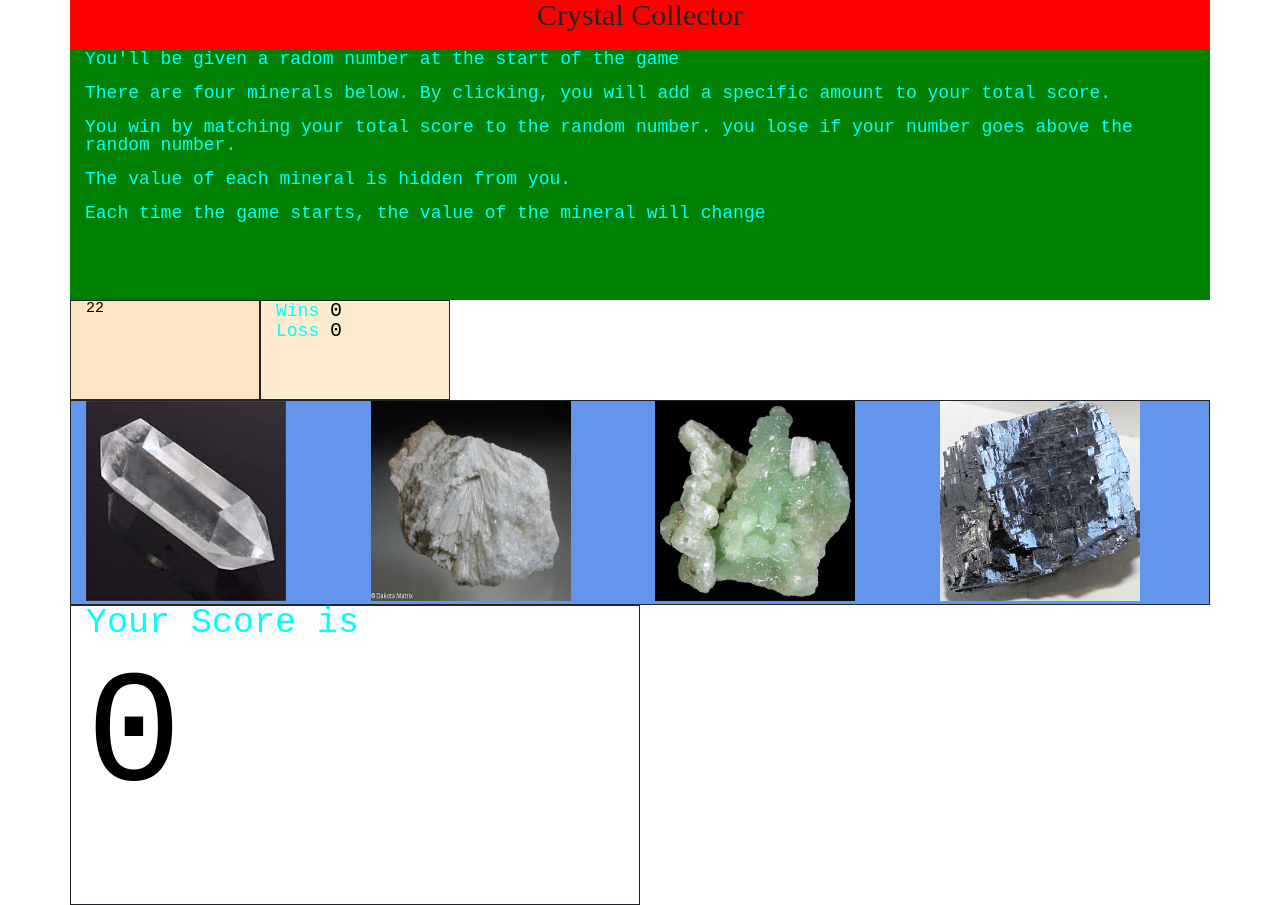
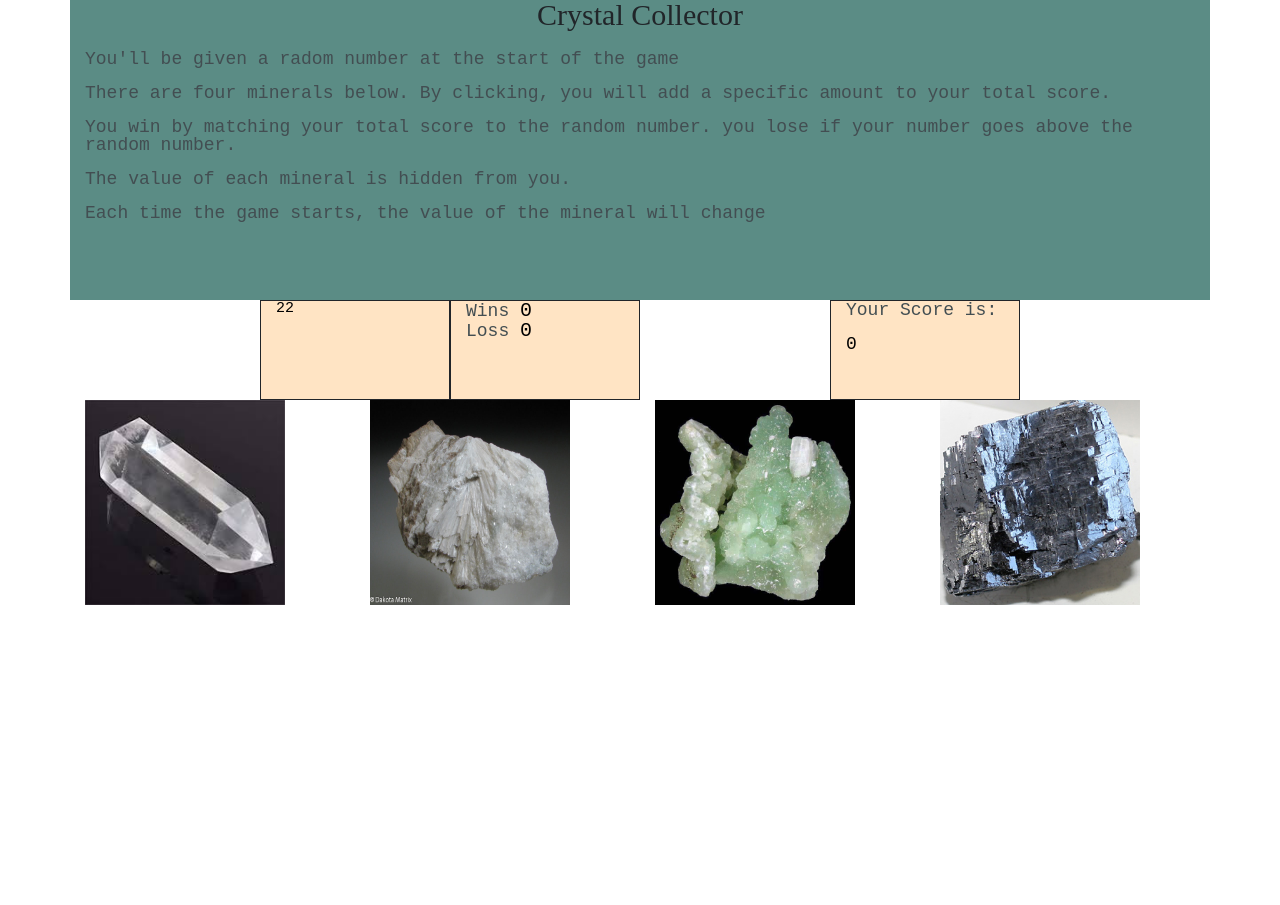
Before and after one commit to JGOON1/unit-4-game, a plain HTML site: page index.html in a window 1280 px wide. After the commit the page ends 800 px from the top, so only its background shows below. Drawn offline with nearby package versions, Linux system fonts and the light colour scheme.

Commit message:
changed the formating and layout of page

```diff
--- a/assets/css/styles.css
+++ b/assets/css/styles.css
@@ -8,19 +8,19 @@ h1{
 }
 .heading{
     height: 50px;
-    background: red;
+    background: #5b8c85;
 
 }
 
 .explain{
-    background: green;
+    background: #5b8c85;
     height: 250px;
 }
 p{
     text-align: left;
     font-size: 18px;
     font-family: 'Courier New', Courier, monospace;
-    color: aqua;
+    color: #434e52;
 
 }
 
@@ -28,34 +28,33 @@ p{
     border: solid 1px;
     background-color: bisque;
     height: 100px;
+    align-items: center;
 
 
 }
 .tracker{
     border: solid 1px;
-    background-color: blanchedalmond;
+    background-color: bisque;
     height: 100px;
 
 }
-.minerals{
-    border: solid 1px;
-    background: cornflowerblue;
-}
+
+
 img{
-    height: 200px;
+    height: 100%;
     width: 200px;
 }
 
 .scoring{
     border: solid 1px;
-    height: 300px;
+    height: 100px;
     width: 50%;
+    background-color: bisque;
 
 
 }
 
 #score{
-    font-size: 10rem;
     color: black;
 
 
--- a/index.html
+++ b/index.html
@@ -47,12 +47,19 @@
 
     <div class="container">
         <div class="row">
-            <div class="col-md-2 counter">
+            <div class="col-2"></div>
+            <div class="col-2 counter">
                 <p id="selectedNumber"> <span>0</span></p>
             </div>
-            <div class="col-md-2 tracker">
+            <div class="col-2 tracker">
                 <p> Wins <span id="wins">0</span></p>
                 <p>Loss <span id="loss">0</span></p>
+            </div>
+            <div class="col-2"></div>
+            <div class="col-2 scoring">
+                <p id="yourScore">Your Score is: </p>
+                <br>
+                <p id="score"> 0 </p>
             </div>
         </div>
     </div>
@@ -75,20 +82,6 @@
             </div>
         </div>
     </div>
-<!-- score is keeping track of current score -->
-    <div class="container">
-        <div class="row">
-            <div class="col-md-6 scoring">
-                <p id="ysi">Your Score is</p>
-                <br>
-                <p id="score">0</p>
-            </div>
-        </div>
-    </div>
-
-
-
-
 
     <!-- Optional JavaScript -->
     <!-- jQuery first, then Popper.js, then Bootstrap JS -->
```
Also changed, not shown: assets/javascript/game.js (+4 -4 lines).
